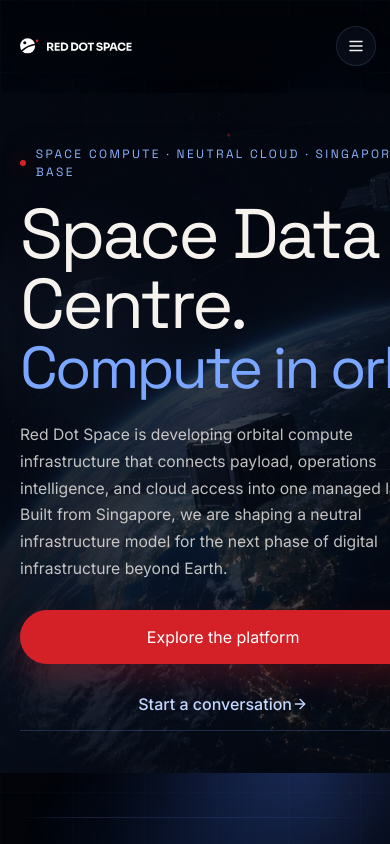
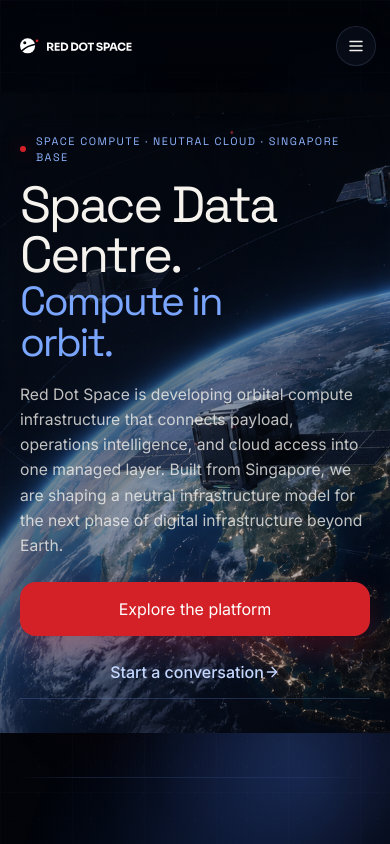
Before and after one commit to cap-dcwiz/red-dot-space, a React (Vite) app: page / in a window 390 px wide. Shown: the top 844 px of the page. Built offline with nearby package versions, Linux system fonts and the light colour scheme.

Commit message:
polish homepage readability and mobile layout

```diff
--- a/src/App.tsx
+++ b/src/App.tsx
@@ -31,7 +31,7 @@ const missionCards = [
 const platformCards = [
   {
     layer: 'LAYER 1',
-    descriptor: 'INFRASTRUCTURE · ORBITAL COMPUTE NODE',
+    descriptor: 'SOLO NODE',
     number: '01',
     title: 'Node Solo',
     text: 'Standalone orbital compute payload for single-satellite deployment, designed for on-orbit data preprocessing and edge inference.',
@@ -42,7 +42,7 @@ const platformCards = [
   },
   {
     layer: 'LAYER 1',
-    descriptor: 'INFRASTRUCTURE · ORBITAL COMPUTE NODE',
+    descriptor: 'CONSTELLATION NODE',
     number: '02',
     title: 'Node Constellation',
     text: 'Networked compute architecture designed to scale capacity across multiple orbital nodes and satellite operators.',
--- a/src/index.css
+++ b/src/index.css
@@ -211,7 +211,6 @@ select {
   align-items: center;
   justify-content: center;
   gap: 8px;
-  border-radius: 999px;
   transition:
     transform 0.2s ease,
     border-color 0.2s ease,
@@ -248,6 +247,7 @@ select {
   background: var(--color-accent);
   color: #fff;
   border: 1px solid transparent;
+  border-radius: 16px;
   box-shadow: 0 14px 30px rgba(212, 33, 40, 0.24);
 }
 
@@ -288,8 +288,8 @@ select {
   position: relative;
   overflow: hidden;
   background:
-    linear-gradient(90deg, rgba(4, 8, 17, 0.88) 0%, rgba(4, 8, 17, 0.68) 34%, rgba(4, 8, 17, 0.5) 56%, rgba(4, 8, 17, 0.76) 100%),
-    linear-gradient(180deg, rgba(4, 8, 17, 0.1), rgba(4, 8, 17, 0.22)),
+    linear-gradient(90deg, rgba(4, 8, 17, 0.42) 0%, rgba(4, 8, 17, 0.26) 34%, rgba(4, 8, 17, 0.1) 56%, rgba(4, 8, 17, 0.3) 100%),
+    linear-gradient(180deg, rgba(4, 8, 17, 0.01), rgba(4, 8, 17, 0.05)),
     url('/hero-purpose-satellite.png');
   background-size: cover;
   background-position: center right;
@@ -301,8 +301,8 @@ select {
   inset: 0;
   pointer-events: none;
   background:
-    radial-gradient(circle at 24% 34%, rgba(122, 166, 255, 0.12), transparent 24%),
-    linear-gradient(180deg, rgba(4, 8, 17, 0.08), rgba(4, 8, 17, 0.12));
+    radial-gradient(circle at 24% 34%, rgba(122, 166, 255, 0.05), transparent 24%),
+    linear-gradient(180deg, rgba(4, 8, 17, 0.005), rgba(4, 8, 17, 0.02));
 }
 
 .hero-inner {
@@ -323,9 +323,9 @@ select {
   inset: -32px -24px -28px -36px;
   z-index: -1;
   background:
-    radial-gradient(circle at 24% 32%, rgba(2, 5, 11, 0.86), transparent 50%),
-    radial-gradient(circle at 16% 72%, rgba(2, 5, 11, 0.58), transparent 44%),
-    linear-gradient(90deg, rgba(2, 5, 11, 0.72), rgba(2, 5, 11, 0.32) 58%, rgba(2, 5, 11, 0.08) 80%, transparent 100%);
+    radial-gradient(circle at 24% 32%, rgba(2, 5, 11, 0.48), transparent 50%),
+    radial-gradient(circle at 16% 72%, rgba(2, 5, 11, 0.26), transparent 44%),
+    linear-gradient(90deg, rgba(2, 5, 11, 0.34), rgba(2, 5, 11, 0.14) 58%, rgba(2, 5, 11, 0.02) 80%, transparent 100%);
   border-radius: 80px;
   filter: blur(22px);
   pointer-events: none;
@@ -1098,7 +1098,7 @@ select {
 .platform-card .layer-label {
   margin: 0;
   color: var(--color-sky);
-  font-size: 0.68rem;
+  font-size: 0.76rem;
   line-height: 1.2;
   letter-spacing: 0.14em;
   white-space: nowrap;
@@ -1107,11 +1107,12 @@ select {
 .layer-sublabel {
   color: rgba(143, 180, 255, 0.86);
   font-family: var(--font-display);
-  font-size: 0.62rem;
+  font-size: 0.72rem;
   line-height: 1.25;
   letter-spacing: 0.12em;
   text-transform: uppercase;
-  white-space: nowrap;
+  white-space: normal;
+  text-wrap: balance;
 }
 
 .build-visual {
@@ -1625,8 +1626,8 @@ select {
   position: relative;
   overflow: hidden;
   background:
-    linear-gradient(90deg, rgba(4, 8, 17, 0.94) 0%, rgba(4, 8, 17, 0.84) 38%, rgba(4, 8, 17, 0.72) 60%, rgba(4, 8, 17, 0.9) 100%),
-    linear-gradient(180deg, rgba(4, 8, 17, 0.14), rgba(4, 8, 17, 0.24)),
+    linear-gradient(90deg, rgba(4, 8, 17, 0.5) 0%, rgba(4, 8, 17, 0.36) 38%, rgba(4, 8, 17, 0.24) 60%, rgba(4, 8, 17, 0.44) 100%),
+    linear-gradient(180deg, rgba(4, 8, 17, 0.01), rgba(4, 8, 17, 0.05)),
     url('/perspective-paper-cover-v2.png');
   background-size: cover;
   background-position: center right;
@@ -1642,8 +1643,8 @@ select {
   inset: 0;
   pointer-events: none;
   background:
-    radial-gradient(circle at 22% 32%, rgba(122, 166, 255, 0.1), transparent 20%),
-    linear-gradient(180deg, rgba(4, 8, 17, 0.08), rgba(4, 8, 17, 0.14));
+    radial-gradient(circle at 22% 32%, rgba(122, 166, 255, 0.04), transparent 20%),
+    linear-gradient(180deg, rgba(4, 8, 17, 0.005), rgba(4, 8, 17, 0.025));
 }
 
 .perspective-spotlight-inner {
@@ -1671,17 +1672,17 @@ select {
 }
 
 .perspective-thesis-heading p + p {
-  margin-top: 20px;
+  margin-top: 10px;
 }
 
 .perspective-emphasis {
   display: block;
   margin-top: 36px;
   padding-top: 28px;
-  color: rgba(246, 243, 238, 0.96);
+  color: rgba(246, 243, 238, 0.96) !important;
   font-family: var(--font-display);
   font-weight: 600;
-  font-size: 1.08rem;
+  font-size: 1.2rem !important;
   line-height: 1.5;
 }
 
@@ -1985,7 +1986,20 @@ select {
   }
 
   .hero-copy h1 {
-    font-size: clamp(3.4rem, 18vw, 5.8rem);
+    max-width: 10ch;
+    font-size: clamp(3rem, 15vw, 4.8rem);
+  }
+
+  .hero-copy h1 span {
+    white-space: normal;
+  }
+
+  .hero-copy {
+    max-width: 100%;
+  }
+
+  .hero-body {
+    max-width: 34rem;
   }
 
   .contact-panel,
@@ -2033,6 +2047,17 @@ select {
 }
 
 @media (max-width: 560px) {
+  .hero-inner {
+    padding: 40px 0 34px;
+  }
+
+  .eyebrow {
+    margin-bottom: 14px;
+    font-size: 0.68rem;
+    line-height: 1.5;
+    letter-spacing: 0.14em;
+  }
+
   .content-section,
   .stat-band {
     width: min(1200px, calc(100% - 28px));
@@ -2065,11 +2090,26 @@ select {
     line-height: 1;
   }
 
+  .hero-copy h1 {
+    max-width: 9ch;
+    font-size: clamp(2.65rem, 13vw, 3.7rem);
+    letter-spacing: -0.045em;
+  }
+
+  .hero-copy h1 span {
+    font-size: 0.8em;
+  }
+
   .hero-body,
   .section-heading p,
   .position-intro p,
   .contact-panel p {
     font-size: 0.98rem;
+  }
+
+  .hero-body {
+    margin-top: 20px;
+    line-height: 1.6;
   }
 
   .hero-copy::before {
@@ -2087,6 +2127,11 @@ select {
     justify-content: center;
   }
 
+  .hero-actions {
+    gap: 10px;
+    margin-top: 24px;
+  }
+
   .hero-visual {
     min-height: 310px;
     margin-bottom: 8px;
```
